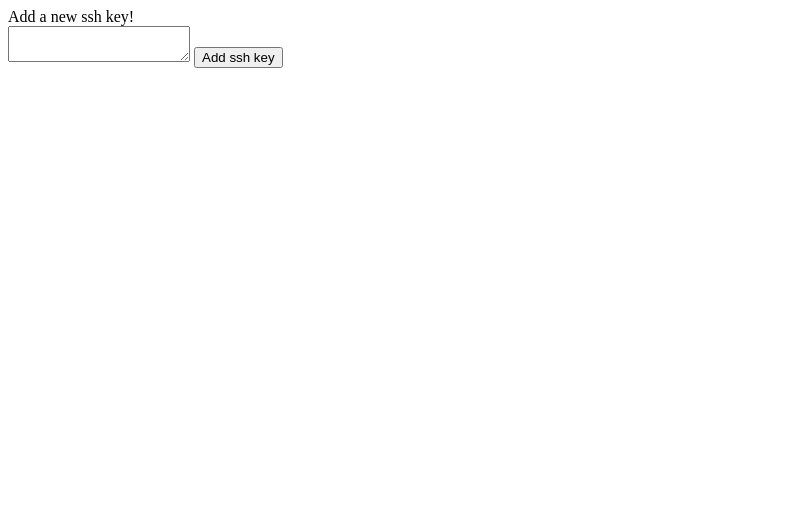
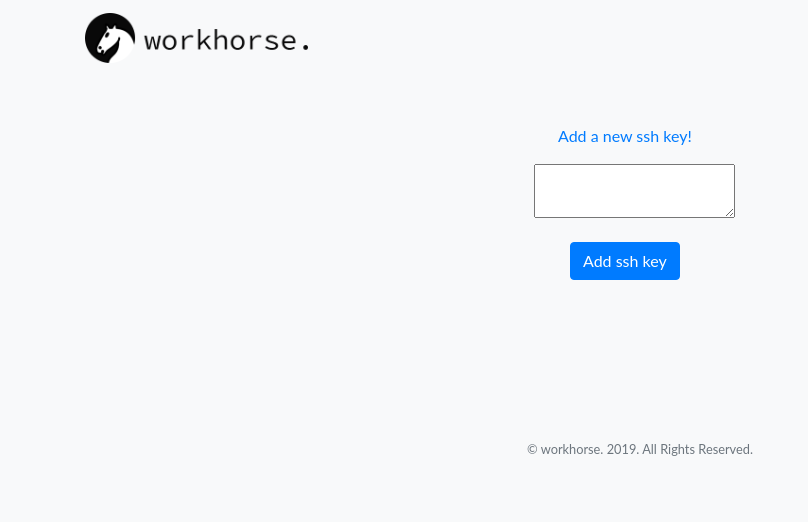
Before and after one commit to adragosxyz/workhorse, a PHP site: page /account/sshkeys.php in a window 1280 px wide. Shown: the top 522 px of the page, without its empty margins (0-808 px from the left). Run offline with PHP 8.4, Linux system fonts and the light colour scheme; a user stored in the database is signed in; data that the repository does not hold is empty.

Commit message:
update site

```diff
--- a/site/account/redeem.php
+++ b/site/account/redeem.php
@@ -79,7 +79,7 @@ if (isset($_POST['code']))
         <img src="/img/logo1.png" id="logo-wh"/>
       </a>
     </div>
-         </nav>
+</nav>
 
     <main>
 
@@ -95,9 +95,11 @@ if (isset($_POST['code']))
 
             <input type="text" class="form-control" name="code" id="code">
 
-            <div class="col-md-4 col-lg-8 col-xl-5 mx-auto" style="margin-top: 4rem; margin-bottom: 0.5rem">
+            <div class="col-md-4 col-lg-8 col-xl-5 mx-auto" style="margin-top: 4rem; margin-bottom: 1.5rem">
             <button type="submit" class="btn btn-primary">Send code!</button>
             </div>
+
+
 
             <?php
             if ($error !== '')
--- a/site/account/sshkeys.php
+++ b/site/account/sshkeys.php
@@ -1,3 +1,35 @@
+<html>
+<head>
+
+<meta charset="utf-8">
+<meta name="viewport" content="width=device-width, initial-scale=1, shrink-to-fit=no">
+<meta name="description" content="Online VPS Service">
+<meta name="author" content="workhorse.">
+
+<title>ssh-keys</title>
+
+<!-- Bootstrap core CSS -->
+<link href="/vendor/bootstrap/css/bootstrap.min.css" rel="stylesheet">
+<link href="/vendor/custom-made/stilizare.css" rel="stylesheet">
+<!-- Custom fonts for this template -->
+<link href="/vendor/fontawesome-free/css/all.min.css" rel="stylesheet">
+<link href="/vendor/simple-line-icons/css/simple-line-icons.css" rel="stylesheet" type="text/css">
+<link href="/https://fonts.googleapis.com/css?family=Lato:300,400,700,300italic,400italic,700italic" rel="stylesheet" type="text/css">
+
+<!-- Custom styles for this template -->
+<link href="/css/landing-page.min.css" rel="stylesheet">
+<link href="/css/site.css" rel="stylesheet">
+
+</head>
+
+<body>
+<nav class="navbar navbar-light bg-light static-top">
+    <div class="container">
+      <a class="navbar-brand" href="/">
+        <img src="/img/logo1.png" id="logo-wh"/>
+      </a>
+    </div>
+</nav>
 <?php
 
 include '../debug.php';
@@ -45,20 +77,55 @@ $query = "SELECT Id, SSHKey FROM SSHKeys WHERE IdUser=".$user->id;
 $data=mysqli_query($conn,$query);
 while($row=mysqli_fetch_array($data)){
 ?>
+
+
+
+
+
+<main>
+
+    <div class="container" style="margin-top: 6rem; margin-bottom: 6rem;">
     <form action="/account/sshkeys.php" method="POST">
+    <div class="col-md-4 col-lg-4 col-xl-4 mx-auto">
     <input type="hidden" name="delete" value="<?php echo $row['Id']; ?>" />
+
+    <div class="textarea" style="margin-left: 4rem">
     <textarea><?php echo htmlspecialchars($row['SSHKey']); ?></textarea>
-    <button type="submit" class="btn btn-primary ">Delete ssh key</button>
+    </div>
+
+
+    <div class="col-md-3 col-lg-8 col-xl-6 mx-auto" style="margin-top: 1.5rem; margin-bottom: 1.5rem; padding-left: 0.2rem">
+    <button type="submit" class="btn btn-danger ">Delete ssh key</button>
+    </div>
+
+    </div>
+    </div>
     </form>
     <br>
 <?php
 }
 ?>
+
+
+<div class="overlay"></div>
+            <div class="container" style="margin-bottom: 6rem;">
+
 <form action="/account/sshkeys.php" method="POST" id="addForm">
-Add a new ssh key!
+<div class="col-md-4 col-lg-4 col-xl-4 mx-auto">
+<div class="label-custom text-primary" style="margin-top:3rem; margin-left: 5.5rem">
+<label for="ssh_key" >Add a new ssh key!</label>
+</div>
+
 <br>
+<div class="textarea" style="margin-left: 4rem">
 <textarea form="addForm" name="ssh_key"></textarea>
+</div>
+
+<div class="col-md-3 col-lg-8 col-xl-6 mx-auto" style="margin-top: 1.5rem; margin-bottom: 1.5rem">
 <button type="submit" class="btn btn-primary ">Add ssh key</button>
+</div>
+
+</div>
 </form>
 <?php
 if ($error !== '')
@@ -71,6 +138,9 @@ if ($error !== '')
 }
 ?>
 
+</div>
+</div>
+
 <script>
 let stateObj = {
     foo: "dashboard",
@@ -78,3 +148,19 @@ let stateObj = {
 
 history.replaceState(stateObj, "", "/dashboard/");
 </script>
+
+
+</main>
+
+<footer class="footer bg-light">
+    <div class="container">
+      <div class="row">
+        <div class="col-lg-12 text-center text-lg-center my-auto">
+          <p class="text-muted small mb-4 mb-lg-0">&copy; workhorse. 2019. All Rights Reserved.</p>
+        </div>
+      </div>
+    </div>
+  </footer>
+
+<body>
+</html>
```
Also changed, not shown: site/vendor/bootstrap/css/bootstrap.css.
